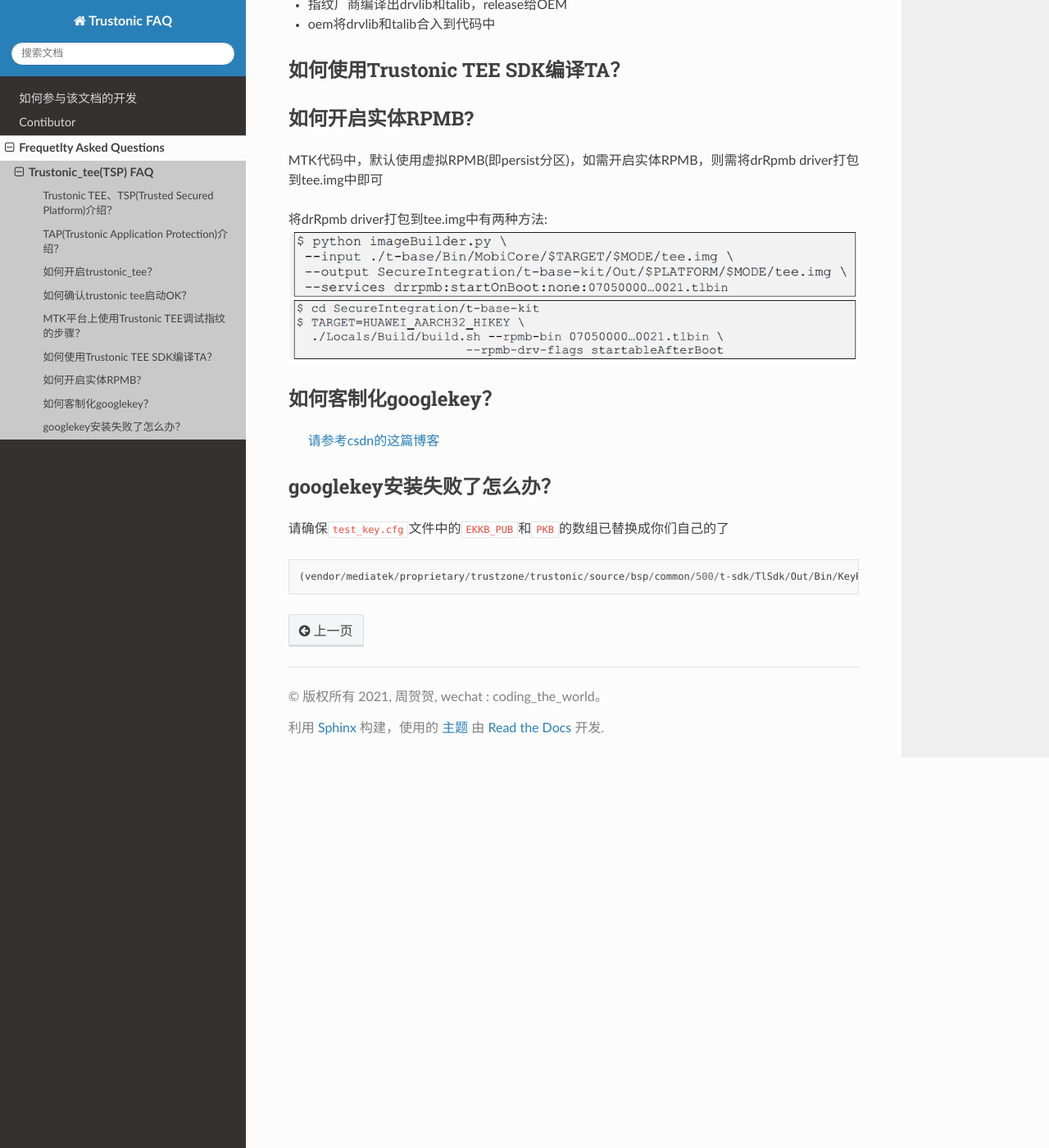
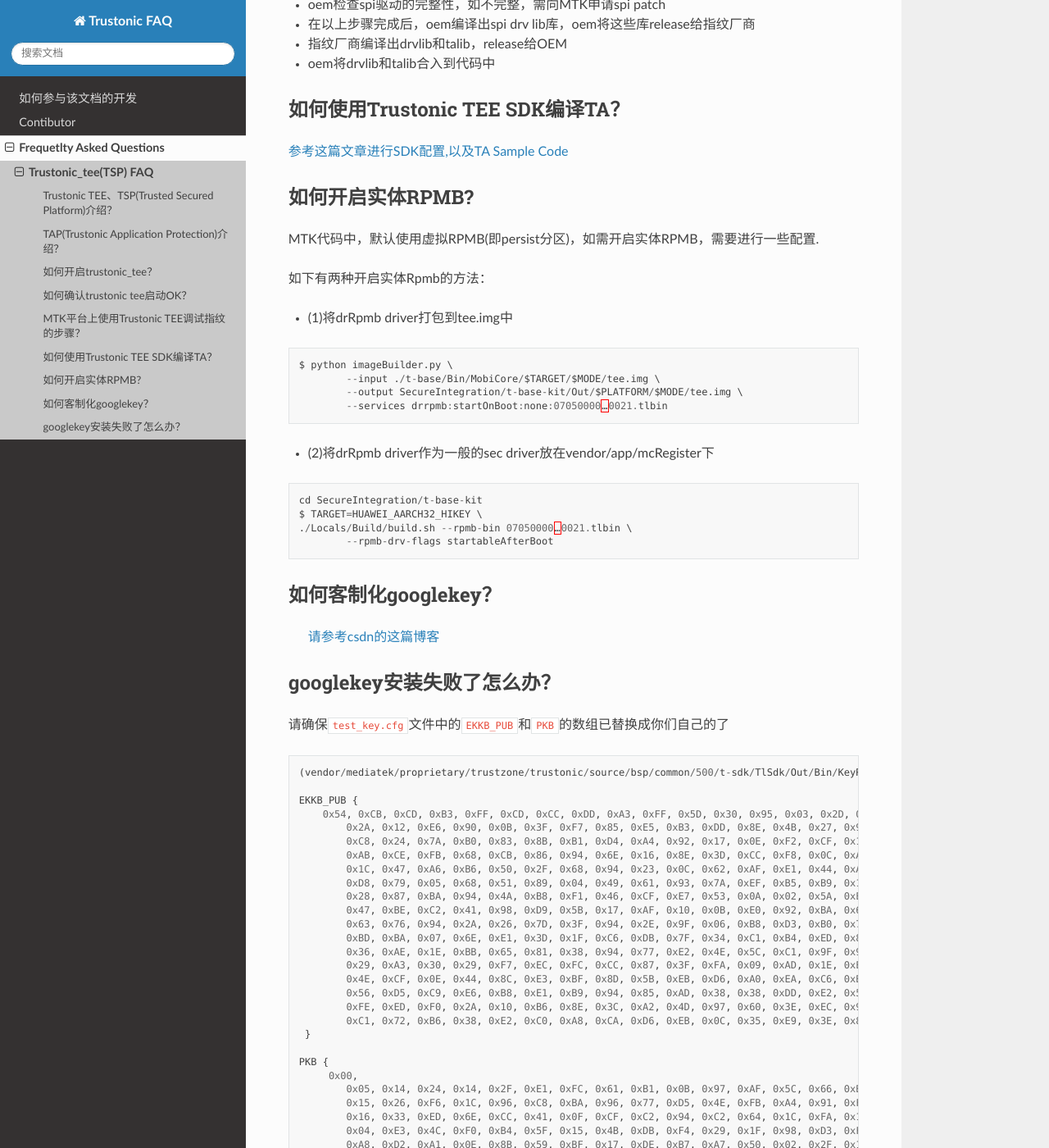
Before and after one commit to baronZhou/FAQ_TT, a Sphinx documentation site: the page built from source/faq/tsp_faq.md, in a window 1280 px wide and 1400 px high, scrolled down 2254 px. Shown: the whole window at 82% size. Built offline with Sphinx 7.4.7 and the Read the Docs theme 2.0.0, drawn with Linux system fonts in a browser that asks for light colours; some of the changed text lies outside the part shown.

Commit message:
upload comment

````diff
--- a/source/faq/tsp_faq.md
+++ b/source/faq/tsp_faq.md
@@ -1,4 +1,6 @@
 ## Trustonic_tee(TSP) FAQ
+
+一些常见的问题，仅供参考.
 
 
 #### Trustonic TEE、TSP(Trusted Secured Platform)介绍？
@@ -13,7 +15,7 @@
 
 MTK的代码中，已经默认集成了trustonic TEE. 开启Trustonic TEE只需打开下列4个仓库下的宏开关即可
 
-**1、preloader**
+**(1)、preloader**
 
 (vendor\mediatek\proprietary\bootable\bootloader\preloader\custom\${PROJECT}\${PROJECT}.mk)
 
@@ -29,7 +31,7 @@
 export MTK_TEE_SUPPORT TRUSTONIC_TEE_SUPPORT MICROTRUST_TEE_SUPPORT MTK_GOOGLE_TRUSTY_SUPPORT
 ```
 
-**2、kernel**
+**(2)、kernel**
 
 (${KERNEL_VER}\arch\arm\configs\${PROJECT}_debug_defconfig)<br>
 (${KERNEL_VER}\arch\arm\configs\${PROJECT}_defconfig)<br>
@@ -42,7 +44,7 @@
 CONFIG_MTK_TEE_GP_SUPPORT=y
 ```
 
-**3、projectConfig**
+**(3)、projectConfig**
 
 (device\mediatekprojects\${PROJECT}\ProjectConfig.mk)
 
@@ -56,7 +58,7 @@
 MTK_TEE_GP_SUPPORT=yes
 ```
 
-**4、trustzone**
+**(4)、trustzone**
 
 (vendor\mediatek\proprietary\trustzone\custom\build\project\${PROJECT}.mk)
 
@@ -103,12 +105,29 @@
 
 #### 如何使用Trustonic TEE SDK编译TA？
 
+[参考这篇文章进行SDK配置,以及TA Sample Code](https://gitee.com/baron_zz/test_ca_ta)
+
 #### 如何开启实体RPMB?
 
-MTK代码中，默认使用虚拟RPMB(即persist分区)，如需开启实体RPMB，则需将drRpmb driver打包到tee.img中即可
+MTK代码中，默认使用虚拟RPMB(即persist分区)，如需开启实体RPMB，需要进行一些配置.
 
-将drRpmb driver打包到tee.img中有两种方法:
-![在这里插入图片描述](pictures/faq_01.png)
+如下有两种开启实体Rpmb的方法：<br>
+
+- (1)将drRpmb driver打包到tee.img中
+```c
+$ python imageBuilder.py \
+	--input ./t-base/Bin/MobiCore/$TARGET/$MODE/tee.img \
+	--output SecureIntegration/t-base-kit/Out/$PLATFORM/$MODE/tee.img \
+	--services drrpmb:startOnBoot:none:07050000…0021.tlbin
+```
+
+- (2)将drRpmb driver作为一般的sec driver放在vendor/app/mcRegister下
+```c
+cd SecureIntegration/t-base-kit
+$ TARGET=HUAWEI_AARCH32_HIKEY \
+./Locals/Build/build.sh --rpmb-bin 07050000…0021.tlbin \
+	--rpmb-drv-flags startableAfterBoot
+```
 
 
 #### 如何客制化googlekey？
@@ -121,4 +140,35 @@
 ```c
 (vendor/mediatek/proprietary/trustzone/trustonic/source/bsp/common/500/t-sdk/TlSdk/Out/Bin/KeyReplace/test_key.cfg)
 
+EKKB_PUB {
+    0x54, 0xCB, 0xCD, 0xB3, 0xFF, 0xCD, 0xCC, 0xDD, 0xA3, 0xFF, 0x5D, 0x30, 0x95, 0x03, 0x2D, 0x2A,
+	0x2A, 0x12, 0xE6, 0x90, 0x0B, 0x3F, 0xF7, 0x85, 0xE5, 0xB3, 0xDD, 0x8E, 0x4B, 0x27, 0x9D, 0x58,
+	0xC8, 0x24, 0x7A, 0xB0, 0x83, 0x8B, 0xB1, 0xD4, 0xA4, 0x92, 0x17, 0x0E, 0xF2, 0xCF, 0x19, 0x9A,
+	0xAB, 0xCE, 0xFB, 0x68, 0xCB, 0x86, 0x94, 0x6E, 0x16, 0x8E, 0x3D, 0xCC, 0xF8, 0x0C, 0xA6, 0x30,
+	0x1C, 0x47, 0xA6, 0xB6, 0x50, 0x2F, 0x68, 0x94, 0x23, 0x0C, 0x62, 0xAF, 0xE1, 0x44, 0xA4, 0x27,
+	0xD8, 0x79, 0x05, 0x68, 0x51, 0x89, 0x04, 0x49, 0x61, 0x93, 0x7A, 0xEF, 0xB5, 0xB9, 0x17, 0x72,
+	0x28, 0x87, 0xBA, 0x94, 0x4A, 0xB8, 0xF1, 0x46, 0xCF, 0xE7, 0x53, 0x0A, 0x02, 0x5A, 0xEE, 0x59,
+	0x47, 0xBE, 0xC2, 0x41, 0x98, 0xD9, 0x5B, 0x17, 0xAF, 0x10, 0x0B, 0xE0, 0x92, 0xBA, 0x65, 0x30,
+ 	0x63, 0x76, 0x94, 0x2A, 0x26, 0x7D, 0x3F, 0x94, 0x2E, 0x9F, 0x06, 0xB8, 0xD3, 0xB0, 0x76, 0xE9,
+ 	0xBD, 0xBA, 0x07, 0x6E, 0xE1, 0x3D, 0x1F, 0xC6, 0xDB, 0x7F, 0x34, 0xC1, 0xB4, 0xED, 0x8B, 0x00,
+ 	0x36, 0xAE, 0x1E, 0xBB, 0x65, 0x81, 0x38, 0x94, 0x77, 0xE2, 0x4E, 0x5C, 0xC1, 0x9F, 0x93, 0x2D,
+ 	0x29, 0xA3, 0x30, 0x29, 0xF7, 0xEC, 0xFC, 0xCC, 0x87, 0x3F, 0xFA, 0x09, 0xAD, 0x1E, 0xE5, 0xAF,
+ 	0x4E, 0xCF, 0x0E, 0x44, 0x8C, 0xE3, 0xBF, 0x8D, 0x5B, 0xEB, 0xD6, 0xA0, 0xEA, 0xC6, 0xBF, 0xB1,
+ 	0x56, 0xD5, 0xC9, 0xE6, 0xB8, 0xE1, 0xB9, 0x94, 0x85, 0xAD, 0x38, 0x38, 0xDD, 0xE2, 0x57, 0xCC,
+ 	0xFE, 0xED, 0xF0, 0x2A, 0x10, 0xB6, 0x8E, 0x3C, 0xA2, 0x4D, 0x97, 0x60, 0x3E, 0xEC, 0x92, 0xE2,
+ 	0xC1, 0x72, 0xB6, 0x38, 0xE2, 0xC0, 0xA8, 0xCA, 0xD6, 0xEB, 0x0C, 0x35, 0xE9, 0x3E, 0x8D, 0x91
+ }
+
+PKB {
+     0x00,
+ 	0x05, 0x14, 0x24, 0x14, 0x2F, 0xE1, 0xFC, 0x61, 0xB1, 0x0B, 0x97, 0xAF, 0x5C, 0x66, 0xB0, 0xF6,
+ 	0x15, 0x26, 0xF6, 0x1C, 0x96, 0xC8, 0xBA, 0x96, 0x77, 0xD5, 0x4E, 0xFB, 0xA4, 0x91, 0xFD, 0xFB,
+ 	0x16, 0x33, 0xED, 0x6E, 0xCC, 0x41, 0x0F, 0xCF, 0xC2, 0x94, 0xC2, 0x64, 0x1C, 0xFA, 0x12, 0x66,
+ 	0x04, 0xE3, 0x4C, 0xF0, 0xB4, 0x5F, 0x15, 0x4B, 0xDB, 0xF4, 0x29, 0x1F, 0x98, 0xD3, 0xF5, 0x4E,
+ 	0xA8, 0xD2, 0xA1, 0x0E, 0x8B, 0x59, 0xBF, 0x17, 0xDE, 0xB7, 0xA7, 0x50, 0x02, 0x2F, 0x14, 0x9C,
+ 	0x7A, 0xE5, 0x24, 0x6D, 0x0E, 0x9F, 0xDE, 0x45, 0x4D, 0x6A, 0x75, 0x06, 0xB3, 0xDA, 0x88, 0x86,
+ 	0x8D, 0xA6, 0x11, 0x43, 0xA8, 0x17, 0xA9, 0x6F, 0x70, 0x27, 0x01, 0xDA, 0xFA, 0xAF, 0xF6, 0xA8,
+ 	0x47, 0xEC, 0xEF, 0x29, 0x66, 0x4E, 0xA8, 0x7C, 0x99, 0xFA, 0x40, 0xB8, 0xD4, 0x8A, 0x2C, 0xB1
+ }
+
 ```
````
